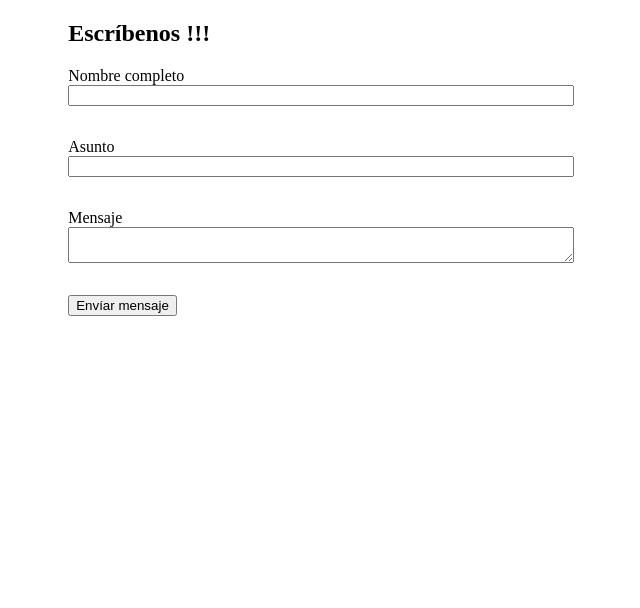
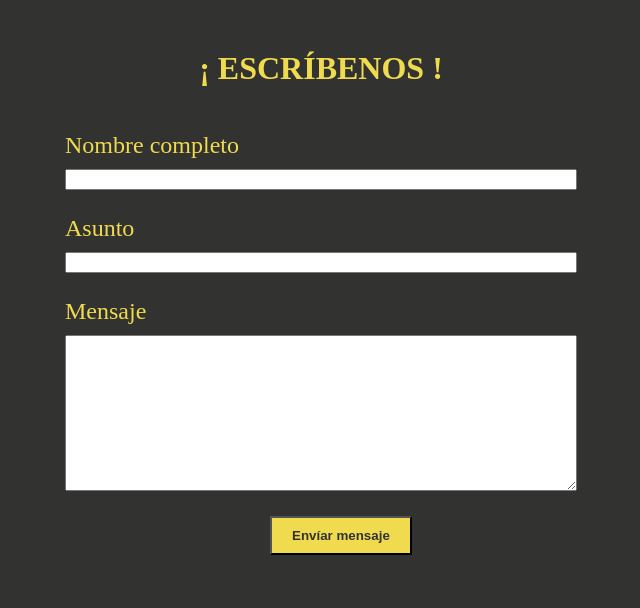
Before and after one commit to kradhenz/JS-en-Pr-ctica-Challenge, a plain HTML site: page ex1.html in a window 1280 px wide. Shown: the whole page, without its empty margins (319-959 px from the left). Drawn offline with Linux system fonts and the light colour scheme.

Commit message:
:art: css ex1 improved :sparkles:

```diff
--- /dev/null
+++ b/assets/css/ex1.css
@@ -0,0 +1,57 @@
+* {
+    margin: 0;
+}
+
+body {
+    background-color: #323330;
+    color: #F0DB4F;
+}
+
+h2 {
+    font-size: xx-large;
+    text-align: center;
+}
+
+.main {
+    width: 40%;
+    margin: 0 auto;
+    padding: 50px 0;
+}
+
+.validate {
+    color: green;
+    font-style: italic;
+    padding: 25px 0 0;
+}
+
+#forms section {
+    display: flex;
+    flex-direction: column;
+}
+
+label {
+    font-size: x-large;
+    padding: 20px 0 10px;
+}
+
+p {
+    color: red;
+    font-style: italic;
+    font-size: large;
+    margin-top: 5px;
+}
+
+textarea {
+    height: 150px;
+}
+
+article {
+    padding-left: 205px;
+}
+
+#send {
+    color: #323330;
+    background-color: #F0DB4F;
+    margin-top: 20px;
+    padding: 10px 20px;
+}
--- a/ex1.html
+++ b/ex1.html
@@ -3,51 +3,49 @@
 
 <head>
     <meta charset="UTF-8">
+    <link rel="stylesheet" href="assets/css/ex1.css">
     <title>EJERCICIO 1</title>
 </head>
 
 <body>
-    <div>
-        <div style="width: 40%;margin: 0 auto">
+    <section class="main">
         <h2>
-                Escríbenos !!!
+            ¡ ESCRÍBENOS !
         </h2>
-            <div class="validate" style="color:green;font-style: italic">
-            </div>
+        <section class="validate"></section>
 
         <form id="forms">
-                <div style="display: flex;flex-direction: column;">
+            <section>
                 <label>
                     Nombre completo
                 </label>
                 <input id="name" type="text">
-                    <p class="nameError" style="color:red;font-style: italic;"></p>
-                </div>
+                <p class="nameError"></p>
+            </section>
 
-                <div style="display: flex;flex-direction: column;">
+            <section>
                 <label>
                     Asunto
                 </label>
                 <input id="subject" type="text">
-                    <p class="subjectError" style="color:red;font-style: italic;"></p>
-                </div>
+                <p class="subjectError"></p>
+            </section>
 
-                <div style="display: flex;flex-direction: column;">
+            <section>
                 <label>
                     Mensaje
                 </label>
                 <textarea id="msg"></textarea>
-                    <p class="msgError" style="color:red;font-style: italic;"></p>
-                </div>
+                <p class="msgError"></p>
+            </section>
 
-                <div>
+            <article>
                 <button id="send" type="submit">
-                        Envíar mensaje
+                    <h4>Envíar mensaje</h4>
                 </button>
-                </div>
+            </article>
         </form>
-        </div>
-    </div>
+    </section>
 
     <!-- JAVASCRIPT -->
     <script src="./assets/js/ex1.js"></script>
```
Lines whose indentation alone changed are shown as unchanged.
